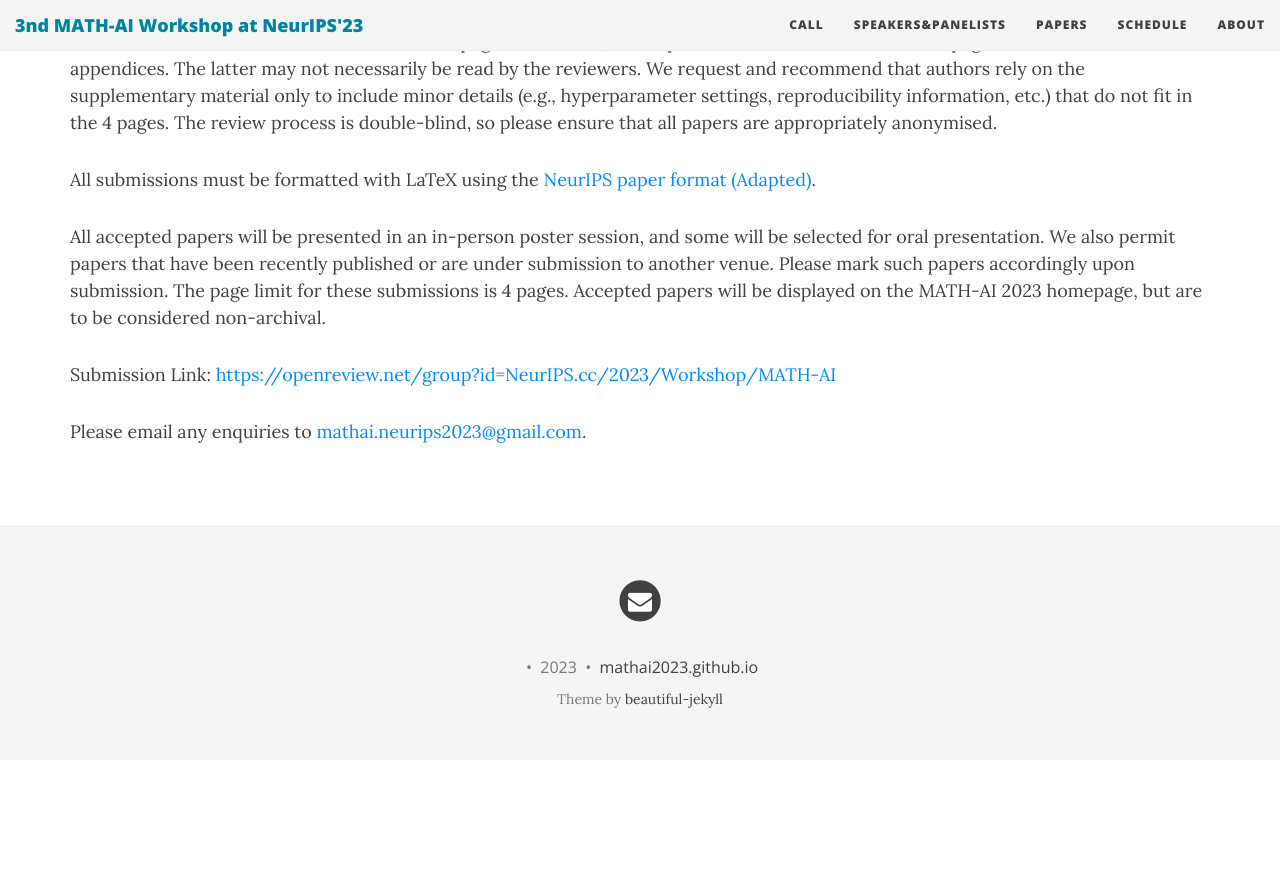
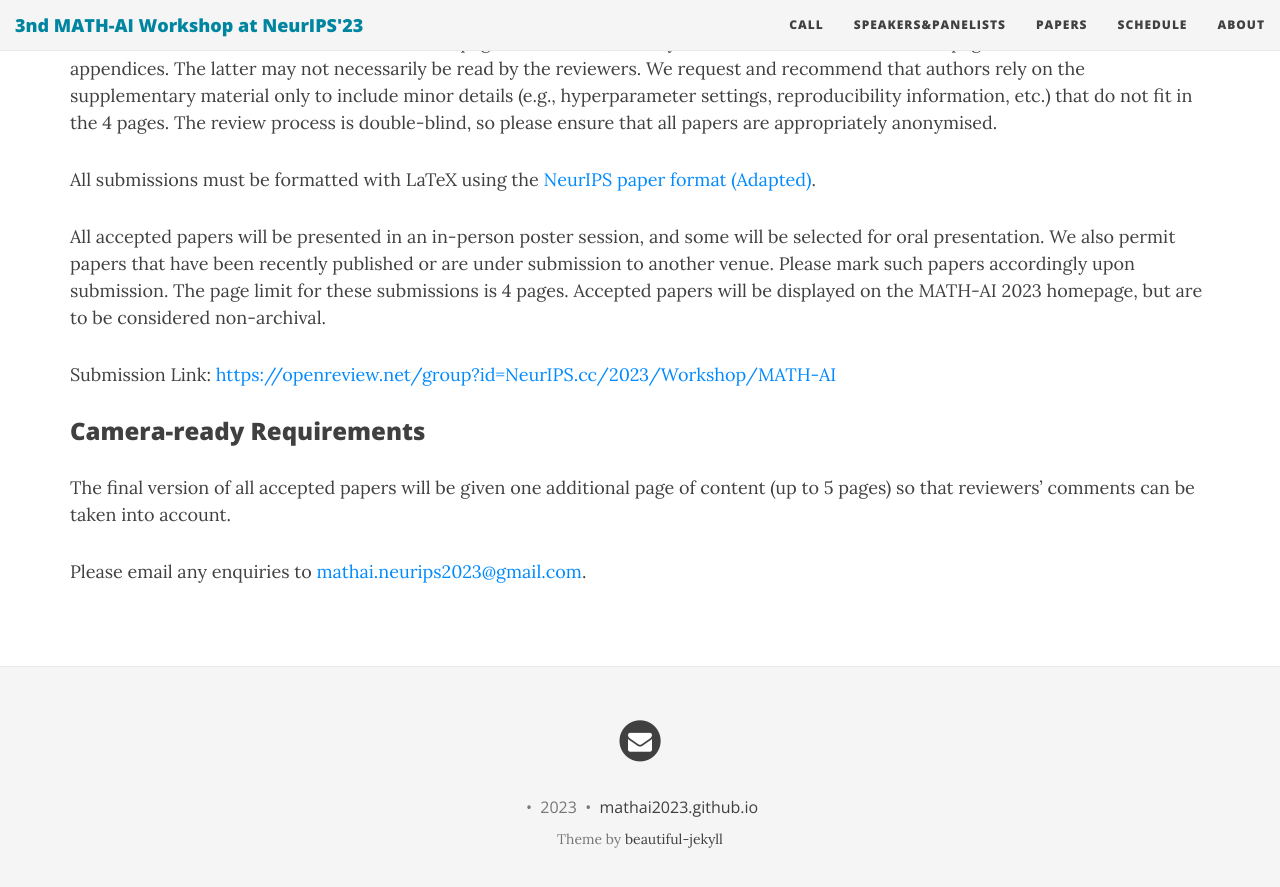
Before and after one commit to mathai2023/mathai2023.github.io, a Jekyll site: the page built from cfp.md, in a window 1280 px wide and 900 px high, scrolled down 1267 px. Shown: the top 887 px of the window. Built offline with Jekyll 4.4.1, drawn with Linux system fonts in a browser that asks for light colours; nearby versions of some CDN libraries; before the commit the page ends 2027 px from its top, so only the background shows below that.

Commit message:
Update cfp.md

```diff
--- a/cfp.md
+++ b/cfp.md
@@ -46,4 +46,8 @@
 
 Submission Link: [https://openreview.net/group?id=NeurIPS.cc/2023/Workshop/MATH-AI](https://openreview.net/group?id=NeurIPS.cc/2023/Workshop/MATH-AI)
 
+### Camera-ready Requirements
+
+The final version of all accepted papers will be given one additional page of content (up to 5 pages) so that reviewers’ comments can be taken into account.
+
 Please email any enquiries to [mathai.neurips2023@gmail.com](mailto:mathai.neurips2023@gmail.com).
```
